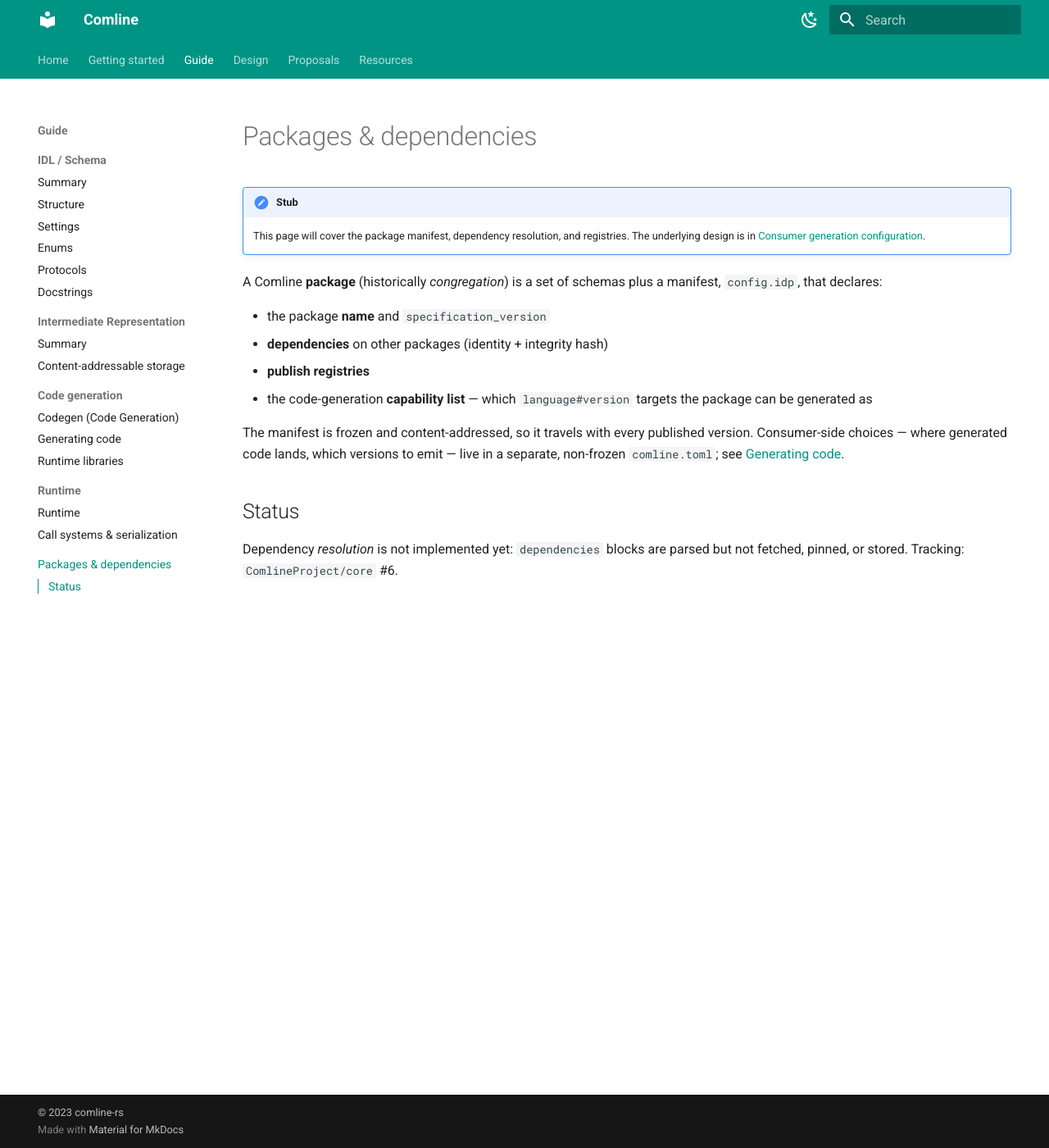
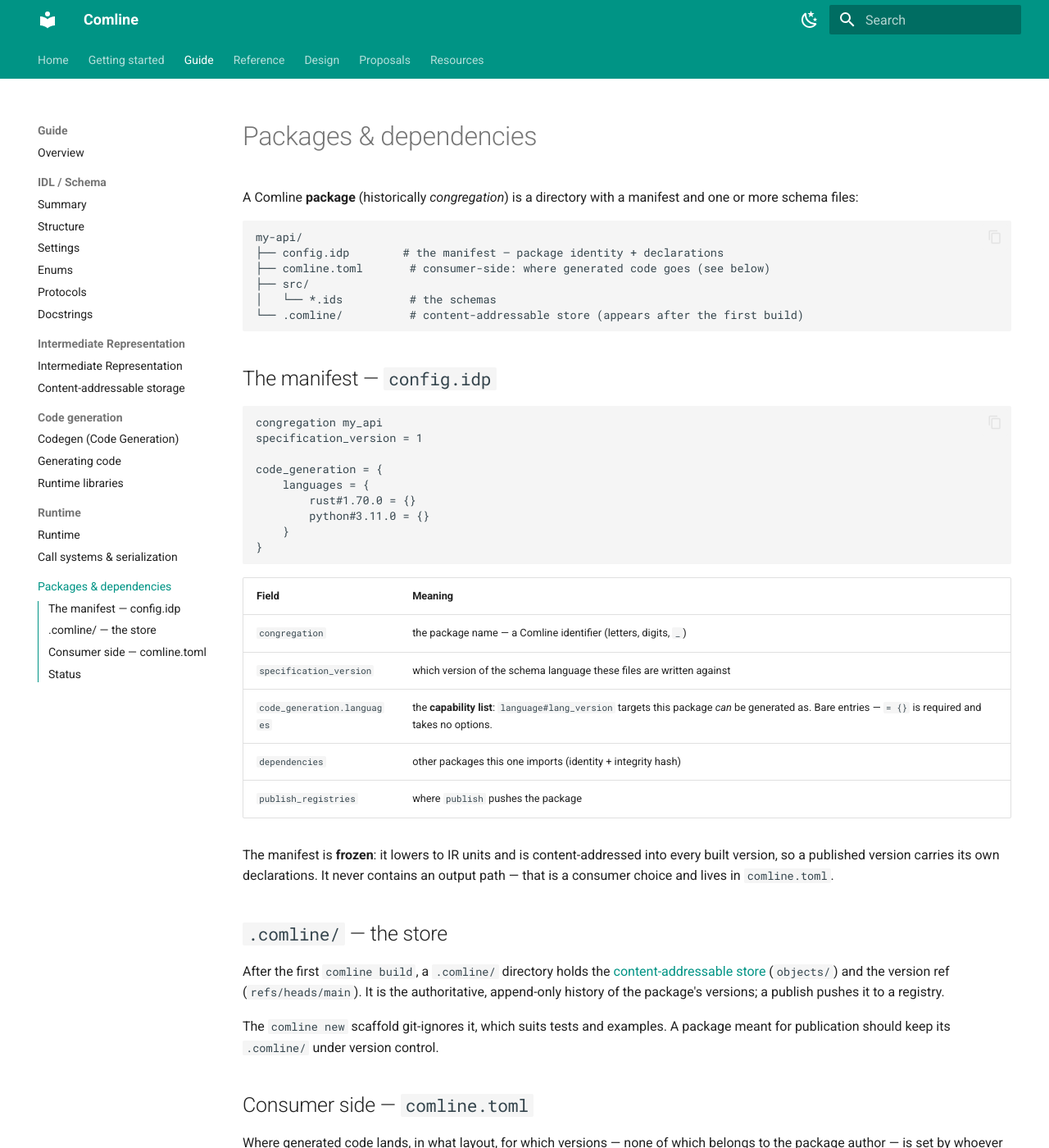
Before and after one commit to ComlineProject/docs, an MkDocs documentation site: the page built from docs/docs/guide/packages/index.md, in a window 1280 px wide and 1400 px high. Shown: the whole window at 82% size. Built offline with MkDocs 1.6.1 and Material for MkDocs 9.7.7, drawn with Linux system fonts in a browser that asks for light colours; the version menu is left out; some of the changed text lies outside the part shown.

Commit message:
Fill in guide, add Reference section
- guide/overview: end-to-end pipeline walkthrough
- guide/ir/index: written (was an empty stub)
- guide/packages: manifest (config.idp) fields, .comline/ store, status
- guide/idl/protocol: complete the truncated example + context
- getting-started: real install (from source) + comline new/build/generate;
  dropped the <?> placeholders
- reference/: comline.toml (full key reference), CLI (commands, flags, exit
  codes), versioning rules (auto-bump tables) — sourced from ComlineProject/cli
  docs and the design records
- nav: + Guide/Overview, + Reference section

Both zensical --strict and mkdocs --strict build clean.

````diff
--- a/docs/docs/guide/packages/index.md
+++ b/docs/docs/guide/packages/index.md
@@ -1,25 +1,67 @@
 # Packages & dependencies
 
-!!! note "Stub"
-    This page will cover the package manifest, dependency resolution, and
-    registries. The underlying design is in
-    [Consumer generation configuration](../../design/consumer-generation-config.md).
+A Comline **package** (historically *congregation*) is a directory with a
+manifest and one or more schema files:
 
-A Comline **package** (historically *congregation*) is a set of schemas plus a
-manifest, `config.idp`, that declares:
+```
+my-api/
+├── config.idp        # the manifest — package identity + declarations
+├── comline.toml       # consumer-side: where generated code goes (see below)
+├── src/
+│   └── *.ids          # the schemas
+└── .comline/          # content-addressable store (appears after the first build)
+```
 
-- the package **name** and `specification_version`
-- **dependencies** on other packages (identity + integrity hash)
-- **publish registries**
-- the code-generation **capability list** — which `language#version` targets the
-  package can be generated as
+## The manifest — `config.idp`
 
-The manifest is frozen and content-addressed, so it travels with every published
-version. Consumer-side choices — where generated code lands, which versions to
-emit — live in a separate, non-frozen `comline.toml`; see
-[Generating code](../codegen/generating-code.md).
+```
+congregation my_api
+specification_version = 1
+
+code_generation = {
+    languages = {
+        rust#1.70.0 = {}
+        python#3.11.0 = {}
+    }
+}
+```
+
+| Field | Meaning |
+|---|---|
+| `congregation` | the package name — a Comline identifier (letters, digits, `_`) |
+| `specification_version` | which version of the schema language these files are written against |
+| `code_generation.languages` | the **capability list**: `language#lang_version` targets this package *can* be generated as. Bare entries — `= {}` is required and takes no options. |
+| `dependencies` | other packages this one imports (identity + integrity hash) |
+| `publish_registries` | where `publish` pushes the package |
+
+The manifest is **frozen**: it lowers to IR units and is content-addressed into
+every built version, so a published version carries its own declarations. It
+never contains an output path — that is a consumer choice and lives in
+`comline.toml`.
+
+## `.comline/` — the store
+
+After the first `comline build`, a `.comline/` directory holds the
+[content-addressable store](../ir/cas.md) (`objects/`) and the version ref
+(`refs/heads/main`). It is the authoritative, append-only history of the
+package's versions; a publish pushes it to a registry.
+
+The `comline new` scaffold git-ignores it, which suits tests and examples. A
+package meant for publication should keep its `.comline/` under version control.
+
+## Consumer side — `comline.toml`
+
+Where generated code lands, in what layout, for which versions — none of which
+belongs to the package author — is set by whoever runs `comline generate`, in a
+separate, non-frozen `comline.toml`. See
+[Generating code](../codegen/generating-code.md) and the
+[`comline.toml` reference](../../reference/comline-toml.md).
 
 ## Status
 
-Dependency *resolution* is not implemented yet: `dependencies` blocks are parsed
-but not fetched, pinned, or stored. Tracking: `ComlineProject/core` #6.
+Dependency **resolution is not implemented yet**. A `dependencies` block is
+parsed, but the referenced packages are not fetched, pinned or stored, and their
+schema shapes do not yet feed this package's version or code generation.
+Tracking: `ComlineProject/core` #6. The reasoning and the intended version-bump
+behaviour are worked out in
+[Consumer generation configuration](../../design/consumer-generation-config.md).
--- /dev/null
+++ b/docs/docs/reference/comline-toml.md
@@ -0,0 +1,95 @@
+# `comline.toml`
+
+Consumer-owned configuration for `comline generate`: where generated code goes,
+in what layout, in what form, and for which package versions. It is committed,
+never frozen, and never part of a published package. With no `comline.toml` (or
+an all-commented one) the defaults below apply and targets come from
+`config.idp`'s `code_generation.languages`.
+
+For the task-oriented walkthrough see [Generating code](../guide/codegen/generating-code.md).
+
+## `[generate]`
+
+Defaults for every target.
+
+| Key | Type | Default | Meaning |
+|---|---|---|---|
+| `out` | string (path) | `"generated"` | Output root, relative to `comline.toml`. |
+| `layout` | string (template) | `"{{language}}/{{namespace}}.{{ext}}"` | Path of each generated file under `out`. Handlebars, strict. |
+| `mode` | `"code"` \| `"lib"` \| `"dylib"` | `"code"` | Emit form. Only `code` is implemented. |
+| `package_versions` | `"latest"` \| `"all"` \| list | `"latest"` | Which package versions to emit — see [below](#package_versions). |
+
+## `[[generate.target]]`
+
+One block per target you want to pin or override. Any key from `[generate]` may
+be repeated here to override it for this target only.
+
+| Key | Type | Meaning |
+|---|---|---|
+| `language` | string | **Required.** Must be one the manifest declares under `code_generation.languages`. |
+| `lang_version` | string | Optional; selects a version-specific generator. Defaults to what `config.idp` declared. |
+| `out`, `layout`, `mode`, `package_versions` | — | Per-target override of the `[generate]` value. |
+
+```toml
+[generate]
+out    = "generated"
+layout = "{{language}}/{{namespace}}.{{ext}}"
+
+[[generate.target]]
+language     = "rust"
+lang_version = "1.70.0"
+out          = "src/generated"
+```
+
+## Layout variables
+
+| Variable | Value |
+|---|---|
+| `{{language}}` | target language, e.g. `rust` |
+| `{{namespace}}` | the schema's namespace, `/`-joined |
+| `{{ext}}` | the generator's file extension, e.g. `rs` |
+| `{{lang_version}}` | the declared language / toolchain version |
+| `{{spec_version}}` | the manifest's `specification_version` |
+| `{{package_version}}` | the package version being generated (see below) |
+
+## `package_versions`
+
+| Value | Effect |
+|---|---|
+| `"latest"` (default) | The working tree only. No `.comline/` read. `{{package_version}}` is the last committed version (empty if never built). |
+| `"all"` | Every committed version in the project's history. |
+| `["0.3.0", "0.4.0"]` | Exactly those versions (version strings or commit hashes). |
+
+Anything but `"latest"` reads the content-addressable store, so the project must
+have been built at least once. Selecting more than one version **requires**
+`{{package_version}}` in `layout` — otherwise every version writes to the same
+paths. Old schemas are emitted with the *current* generator.
+
+```toml
+[generate]
+package_versions = "all"
+layout           = "{{language}}/{{package_version}}/{{namespace}}.{{ext}}"
+```
+
+## Precedence
+
+Lowest to highest, applied field by field:
+
+```
+built-in defaults → [generate] → [[generate.target]] → COMLINE_GENERATE_* env → CLI flags
+```
+
+- `COMLINE_GENERATE_OUT` / `COMLINE_GENERATE_LAYOUT` / `COMLINE_GENERATE_MODE` —
+  apply to **every** target (a CI global). Empty values are ignored.
+- `--out` / `--layout` / `--mode` — apply to **one** target and need `--target`
+  when more than one is configured.
+
+## Forward-looking
+
+```toml
+# Generate bindings for a registry dependency rather than the local schemas.
+# Parsed but not yet operational — needs dependency resolution (core#6).
+[generate.dependencies.stdlib]
+out     = "src/gen/stdlib"
+targets = ["rust"]
+```
--- /dev/null
+++ b/docs/docs/reference/versioning.md
@@ -0,0 +1,53 @@
+# Versioning rules
+
+Comline versions a package **automatically**. Every `comline build` compares the
+new schemas against the previous frozen version and bumps the package version by
+the largest change it finds. You never write a version by hand — there is no
+version field in the manifest; it comes from the
+[content-addressable store](../guide/ir/cas.md).
+
+Versions follow [SemVer](https://semver.org/). The first build is `0.0.1`. A
+build with no schema changes keeps the version and adds no commit.
+`comline diff <old> <new>` runs the same comparison between any two stored
+versions on demand.
+
+## Schema changes
+
+| Bump | When | Examples |
+|---|---|---|
+| **major** | a breaking change | removed struct / enum / field / variant / function; changed a field's type; added a required field |
+| **minor** | a new feature | added struct / enum / protocol / error; added a variant; added an optional field; a new schema file |
+| **patch** | a modification | a field made optional; a docstring-only change |
+
+The bump applied is the **maximum** over all changes in the build.
+
+## Manifest (`config.idp`) changes
+
+Once the frozen config is recorded in a commit, changes to it can also move the
+version — but only the parts that describe the schema API:
+
+| Unit | Change | Bump |
+|---|---|---|
+| `Dependency` | removed, or version changed | **major** (conservative — a dependency's shapes are part of this package's surface) |
+| `Dependency` | added | **minor** |
+| `Dependency` | `uri` / `hash` only, same version | **patch** (provenance, not API) |
+| `SpecificationVersion` | changed | **major** |
+| `CodeGeneration` | added / removed / `lang_version` changed | **none** — recorded, never diffed. It is a tooling-capability list, orthogonal to the wire format. |
+| `PublishRegistry` | any | **none** — publish metadata |
+| `Namespace` | changed | **not a bump** — renaming the package is a new package |
+
+The `Dependency` arms are implemented but dormant until dependency resolution
+lands (`ComlineProject/core` #6).
+
+## History model
+
+The store is an append-only chain of immutable, content-addressed commits —
+git-inspired, no branches, never rewritten — so any past version stays
+reproducible. `comline clean` wipes it and the next build restarts at `0.0.1`.
+
+## Design notes
+
+The rationale, and the open questions (a lockfile format, whether index
+annotations survive, how far the config diff should go) are in
+[IR generation & `state.lock`](../design/ir-generation.md) and
+[Consumer generation configuration](../design/consumer-generation-config.md).
--- a/docs/mkdocs.yml
+++ b/docs/mkdocs.yml
@@ -4,6 +4,7 @@
   - Home: 'index.md'
   - Getting started: 'getting-started.md'
   - Guide:
+    - Overview: 'guide/overview.md'
     - 'IDL / Schema':
       - 'guide/idl/index.md'
       - Structure: 'guide/idl/structure.md'
@@ -22,6 +23,10 @@
       - 'guide/runtime/index.md'
       - Call systems & serialization: 'guide/runtime/call-system.md'
     - 'Packages & dependencies': 'guide/packages/index.md'
+  - Reference:
+    - 'comline.toml': 'reference/comline-toml.md'
+    - CLI: 'reference/cli.md'
+    - Versioning rules: 'reference/versioning.md'
   - Design:
     - 'design/index.md'
     - Consumer generation configuration: 'design/consumer-generation-config.md'
````
Also changed, not shown: docs/docs/getting-started.md (+88 -17 lines), docs/docs/guide/idl/protocol.md (+14 -1 lines), docs/docs/guide/ir/index.md (+43 -1 lines), docs/docs/guide/overview.md (added, +55 -0 lines), docs/docs/reference/cli.md (added, +71 -0 lines).
